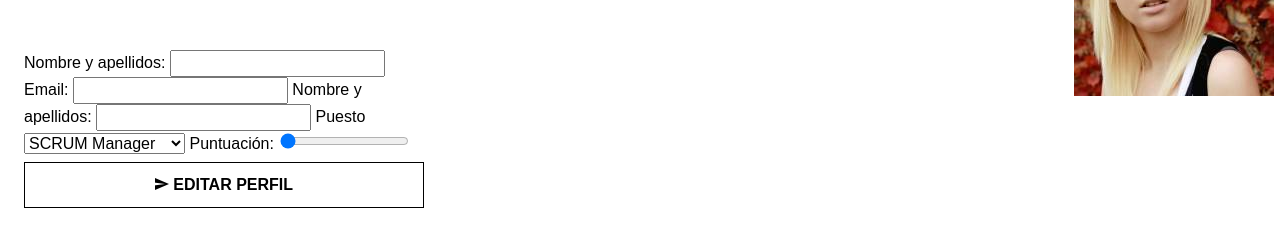
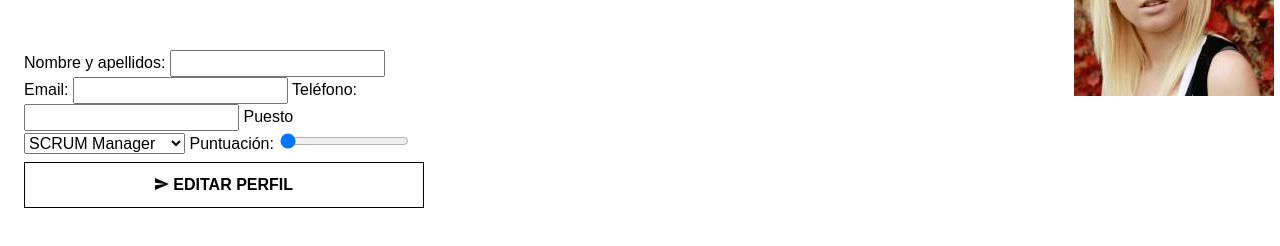
Before and after one commit to albafo/MiniCRM, a website with bundled scripts: page www/editar.html in a window 1280 px wide. Shown: the part 108-354 px from the top of the page. Built offline with nearby package versions, Linux system fonts and the light colour scheme; a web font is replaced by a local one.

Commit message:
fix telefono en forms

```diff
--- a/www/editar.html
+++ b/www/editar.html
@@ -50,7 +50,7 @@
                         <input type="email" name="inputEmail" id="inputEmail" value="" data-clear-btn="true"
                                placeholder="">
 
-                        <label for="telf">Nombre y apellidos:</label>
+                        <label for="telf">Teléfono:</label>
                         <input type="text" name="telf" id="telf" value="" data-clear-btn="true">
 
                         <label for="puesto" class="select">Puesto</label>
```
Also changed, not shown: www/nuevo.html (+1 -1 lines).
